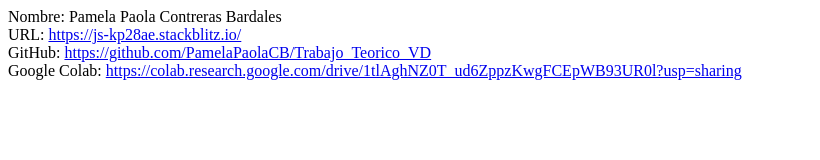
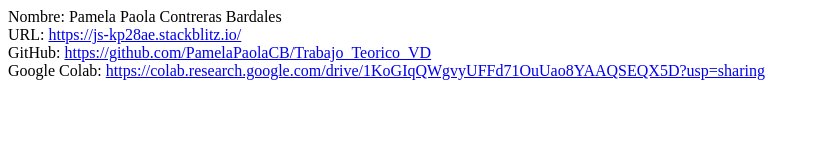
Before and after one commit to PamelaPaolaCB/Trabajo_Teorico_VD, a website: page index.html in a window 1280 px wide. Shown: the whole page, without its empty margins (0-820 px from the left). Drawn offline with Linux system fonts and the light colour scheme.

Commit message:
Ruta de Colab

```diff
--- a/index.html
+++ b/index.html
@@ -3,6 +3,4 @@
 Nombre: Pamela Paola Contreras Bardales </BR>
 URL: <a href= "https://js-kp28ae.stackblitz.io/">https://js-kp28ae.stackblitz.io/</a></BR>
 GitHub: <a href= "https://github.com/PamelaPaolaCB/Trabajo_Teorico_VD">https://github.com/PamelaPaolaCB/Trabajo_Teorico_VD</a></BR>
-
-
-Google Colab: <a href= "https://colab.research.google.com/drive/1tlAghNZ0T_ud6ZppzKwgFCEpWB93UR0l?usp=sharing">https://colab.research.google.com/drive/1tlAghNZ0T_ud6ZppzKwgFCEpWB93UR0l?usp=sharing</a></BR>
+Google Colab: <a href= "https://colab.research.google.com/drive/1KoGIqQWgvyUFFd71OuUao8YAAQSEQX5D?usp=sharing">https://colab.research.google.com/drive/1KoGIqQWgvyUFFd71OuUao8YAAQSEQX5D?usp=sharing</a></BR>
```
